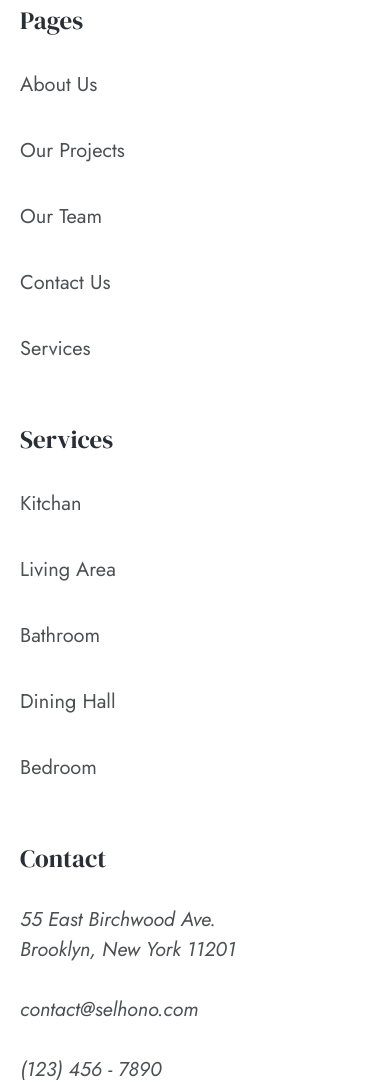
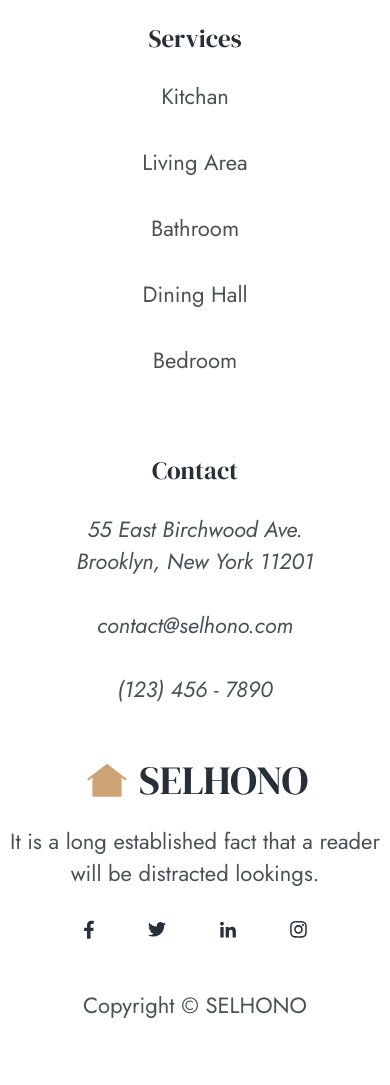
Before and after one commit to IbrohimJumayev/figma-hmw, a plain HTML site: page index.html in a window 390 px wide. Shown: the part 3494-4579 px from the top of the page. After the commit the page ends 4515 px from the top, so only its background shows below. Drawn offline with nearby package versions, Linux system fonts and the light colour scheme.

Commit message:
last version

```diff
--- a/footer.css/footer.scss
+++ b/footer.css/footer.scss
@@ -3,164 +3,97 @@ footer{
     margin: auto;
     margin-top: 190px;
     display: flex;
-    column-gap: 101px;
-    row-gap: 50px;
+    p,a, address,li{
+        font-size: 2.2rem;
+        text-decoration: none;
+        color: #4D5053;
+        list-style: none;
+        font-weight: 400;
+        font-family: "Jost", sans-serif;
+    }
+    h3{
+        color: #292F36;
+        font-size: 2.5rem;
+        font-family: "DM Serif Display", serif;
+        font-weight: 400;
+    }
+
     .footer-info{
-        display: flex;
+        display: grid;
+        grid-template-columns: repeat(3, 1fr);
+        margin-left: 101px;
         gap: 101px;
+        a{
+            line-height: 6.6rem;
+
         }
+        ul{
+            margin-top: 8px;
+        }
+        address{
+            margin-top: 26px;
+        }
+
+    }
+
     .Interno{
-        display: block;
-
-        width: 100%;
         p{
-            font-family: "Jost", sans-serif;
-            color: #4D5053;
-            font-size: 2.2rem;
             margin-top: 18px;
-            margin-bottom: 31px;
-            font-weight: 400;
-
         }
         .socials{
             display: flex;
-            gap:54px ;
+            margin-top: 31px;
+            gap: 54px;
+        }
+
     }
 }
-    .pages{
-        display: flex;
-        flex-direction: column;
-        // display: block;
-        // max-width: 100%;
-        h3{
-            margin-bottom: 1.5rem;
-            font-family: "DM Serif Display", serif;
-            color: #292F36;
-            font-size: 2.5rem;
-            font-weight: 400;
-        }
-        ul {
-            column-gap: 30px;
-            li{
-                list-style: none;
-                width: 100%;
-                a{
-                    text-decoration: none;
+.bottom-part{
+    max-width: 1210px;
+    margin: auto;
+    margin-top: 138px;
+    text-align: center;
     font-family: "Jost", sans-serif;
     font-size: 2.2rem;
     color: #4D5053;
     font-weight: 400;
-                    line-height: 6.6rem;
-                    width: 100%;
+ }
+@media only screen and (max-width: 1165px){
+    footer .footer-info{
+        gap: 60px;
+        margin-left: 50px;
+    }
+}
+@media only screen and (max-width: 1000px){
+    footer{
+        margin-top: 60px;
+        flex-wrap: wrap-reverse;
+        row-gap: 50px;
+        .Interno{
+            margin-left: 50px;
         }
     }
 }
-    }
-    .services{
-        display: flex;
-        flex-direction: column;
-        // display: block;
-        // max-width: 100%;
-        h3{
-            margin-bottom: 1.5rem;
-            font-family: "DM Serif Display", serif;
-            color: #292F36;
-            font-size: 2.5rem;
-            font-weight: 400;
-        }
-        ul {
-            column-gap: 30px;
-            width: 100%;
-            li{
-                list-style: none;
-                width: 100%;
-                a{
-                    text-decoration: none;
-                    font-family: "Jost", sans-serif;
-                    font-size: 2.2rem;
-                    color: #4D5053;
-                    font-weight: 400;
-                    line-height: 6.6rem;
-                }
-            }
-        }
-    }
-    .contact{
-        display: flex;
-        flex-direction: column;
-        display: block;
-        max-width: 100%;
-        h3{
-            font-family: "DM Serif Display", serif;
-            color: #292F36;
-             font-size: 2.5rem;
-            font-weight: 400;
-            margin-bottom: 3rem;
-        }
-        address{
-            font-family: "Jost", sans-serif;
-                    font-size: 2.2rem;
-                    color: #4D5053;
-                    font-weight: 400;
-                    line-height: 3rem;
-        }
-    }
-}
-// .pages li:hover{
-//     transform: translateY(-5px);
-//     transform: translateX(-5px);
-//     box-shadow: 5px 5px 4px ;
-//     border-radius: 2px;
-//     background-color: #292f360b;
-// }
-@media only screen and (max-width: 900px){
-    footer{
-        flex-wrap: wrap;
-        justify-content: center;
-        padding-inline: 20px;
-    }
-    .Interno{
-       justify-content: start;
-       display: flex;
-       padding-right: 270px;
-       width: 100%;
-    }
-}
-@media only screen and (max-width: 620px){
+@media only screen and (max-width: 600px){
     footer .footer-info{
-        gap: 40px;
+        grid-template-columns: repeat(1,1fr);
 
-        ul li a{
-            font-size: 2rem;
-        }
-        .contact address{
-            font-size: 2rem;
-        }
-
-    }
-    footer{
-        margin-top: 50px;
-        .footer-info{
-            margin-top: 30px;
-        }
-    }
-    footer .Interno p{
-        width: 100%;
-        display: flex;
-    }
-    footer .Interno{
        width: 100%;
 
     }
+    footer .Interno{
+        margin-left: 0px;
+        text-align: center;
+        .socials{
+            text-align: center;
+           justify-content: center;
         }
-@media only screen and (max-width: 540px){
-    .footer-info{
-        flex-wrap: wrap;
     }
     footer .footer-info{
-        column-gap: 150px;
+        margin-left: 0;
+        text-align: center;
     }
-    footer .Interno img{
-
+    .bottom-part{
+        margin-top: 50px;
     }
 }
--- a/index.html
+++ b/index.html
@@ -113,7 +113,7 @@
     <footer>
       <div class="Interno">
         <img src="./images/logo.svg" alt="">
-        <p>It is a long established fact that a reader <br> will be distracted lookings.</p>
+        <p>It is a long established fact that a reader will be distracted lookings.</p>
         <div class="socials">
           <img src="./images/facebok.svg" alt="">
           <img src="./images/twitter.svg" alt="">
@@ -154,6 +154,10 @@
 
         </div>
       </div>
+
     </footer>
+    <div class="bottom-part">
+      <p>Copyright © SELHONO</p>
+    </div>
   </body>
 </html>
--- a/main-css/main.scss
+++ b/main-css/main.scss
@@ -1,6 +1,7 @@
 @import url(../navbar-css/navbar.css);
 @import url(../header-1-css/header-1.css);
 @import url(../header-2.css/header-2.css);
+@import url(../footer.css/footer.css);
 
 *{
     margin: 0;
@@ -10,6 +11,3 @@
 html{
     font-size: 10px;
 }
-// body{
-//     max-width: 1920px;
-// }
```
Also changed, not shown: footer.css/footer.css, 3 other files. Lines whose indentation alone changed are shown as unchanged.
